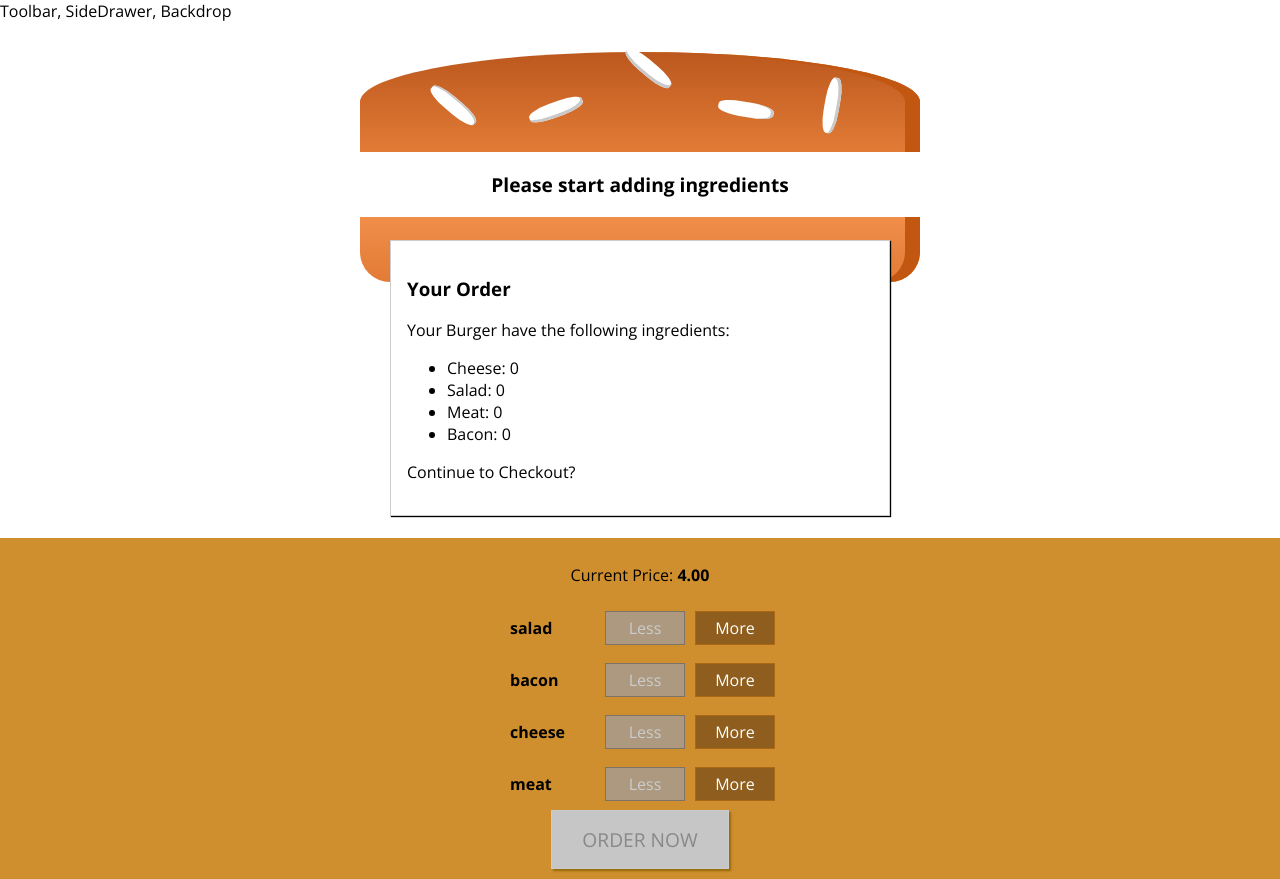
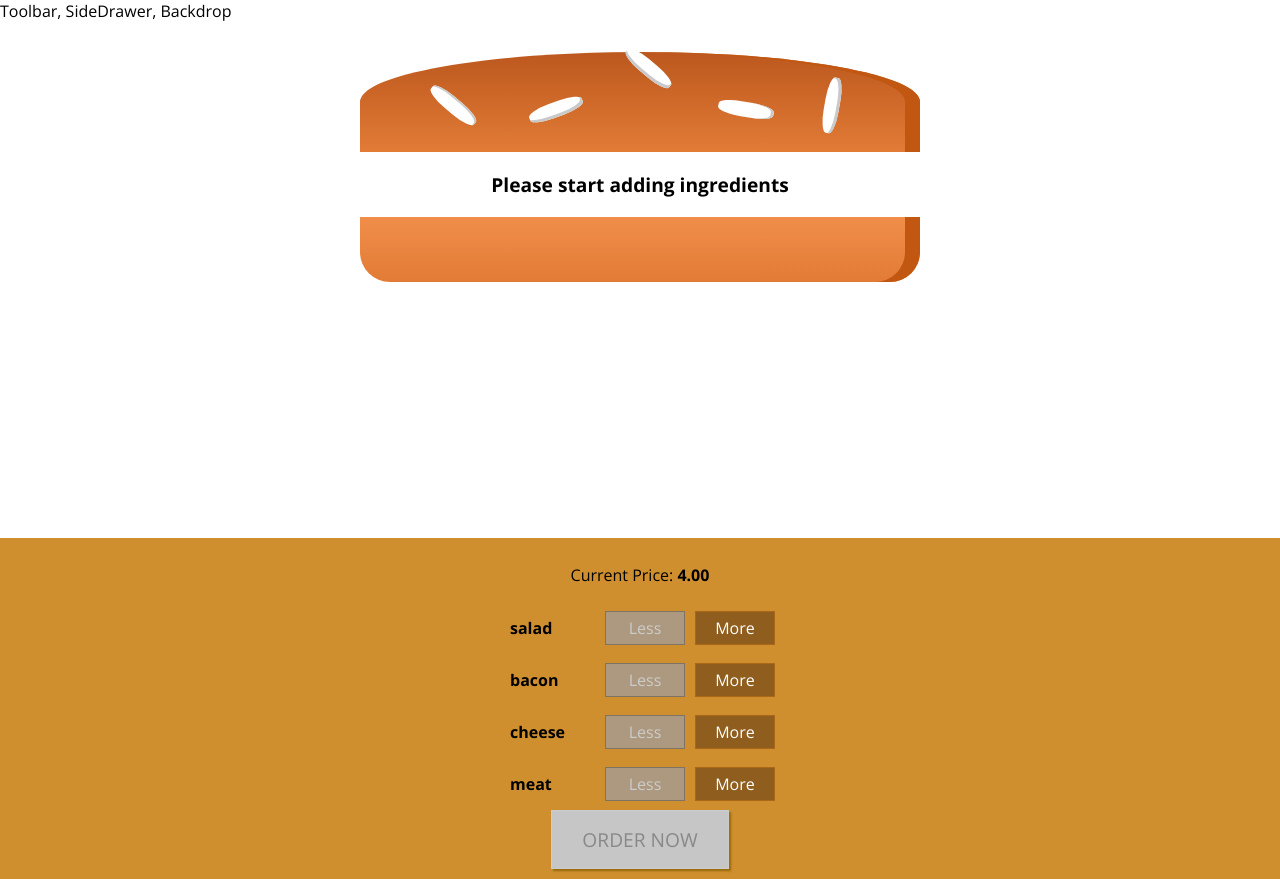
Before and after one commit to thyAshley/React-Development, a React (Create React App) app in the folder burger-app/: page / in a window 1280 px wide. Built offline with nearby package versions, Linux system fonts and the light colour scheme.

Commit message:
added modal transition effect

```diff
--- a/burger-app/src/components/Burger/BuildControls/BuildControls.js
+++ b/burger-app/src/components/Burger/BuildControls/BuildControls.js
@@ -31,7 +31,11 @@ const buildControls = (props) => {
           />
         );
       })}
-      <button disabled={!props.purchasable} className={classes.OrderButton}>
+      <button
+        onClick={props.onOrder}
+        disabled={!props.purchasable}
+        className={classes.OrderButton}
+      >
         ORDER NOW
       </button>
     </div>
--- a/burger-app/src/components/OrderSummary/OrderSummary.js
+++ b/burger-app/src/components/OrderSummary/OrderSummary.js
@@ -3,7 +3,7 @@ import Aux from "../../hoc/Auxiliary";
 const orderSummary = (props) => {
   const ingredientSummary = Object.keys(props.ingredients).map((igKey) => {
     return (
-      <li>
+      <li key={igKey}>
         <span style={{ textTransform: "capitalize" }}>{igKey}</span>:{" "}
         {props.ingredients[igKey]}
       </li>
--- a/burger-app/src/components/UI/Modal/Modal.js
+++ b/burger-app/src/components/UI/Modal/Modal.js
@@ -2,7 +2,17 @@ import React from "react";
 import classes from "./Modal.module.css";
 
 const modal = (props) => {
-  return <div className={classes.Modal}>{props.children}</div>;
+  return (
+    <div
+      className={classes.Modal}
+      style={{
+        transform: props.show ? "translateY(0)" : "translateY(-100vh)",
+        opacity: props.show ? "1" : "0",
+      }}
+    >
+      {props.children}
+    </div>
+  );
 };
 
 export default modal;
--- a/burger-app/src/containers/BurgerBuilder/BurgerBuilder.js
+++ b/burger-app/src/containers/BurgerBuilder/BurgerBuilder.js
@@ -23,6 +23,7 @@ class BurgerBuilder extends Component {
     },
     totalPrice: 4.0,
     purchaseable: false,
+    purchasing: false,
   };
 
   updatePurchaseState(ingredients) {
@@ -58,6 +59,10 @@ class BurgerBuilder extends Component {
     }
   };
 
+  purchaseHandler = () => {
+    this.setState({ purchasing: true });
+  };
+
   render() {
     const disabledInfo = {
       ...this.state.ingredient,
@@ -67,7 +72,7 @@ class BurgerBuilder extends Component {
     }
     return (
       <Aux>
-        <Modal>
+        <Modal show={this.state.purchasing}>
           <OrderSummary ingredients={this.state.ingredient} />
         </Modal>
         <Burger ingredients={this.state.ingredient} />
@@ -77,6 +82,7 @@ class BurgerBuilder extends Component {
           disabled={disabledInfo}
           price={this.state.totalPrice.toFixed(2)}
           purchasable={this.state.purchaseable}
+          onOrder={this.purchaseHandler}
         />
       </Aux>
     );
```
